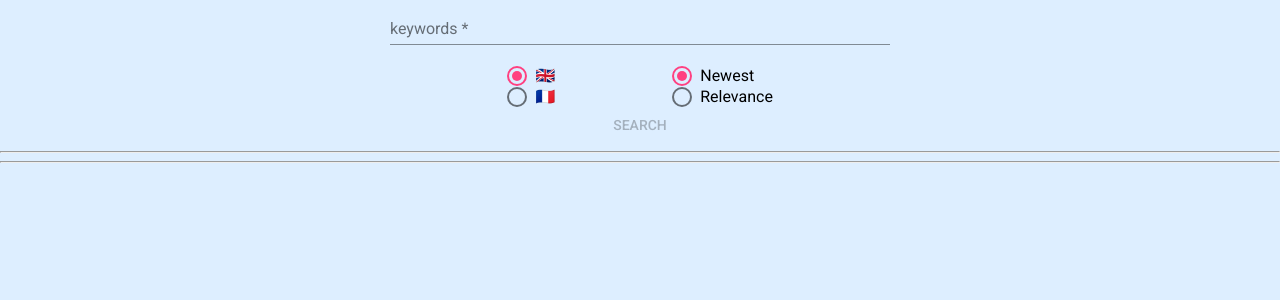
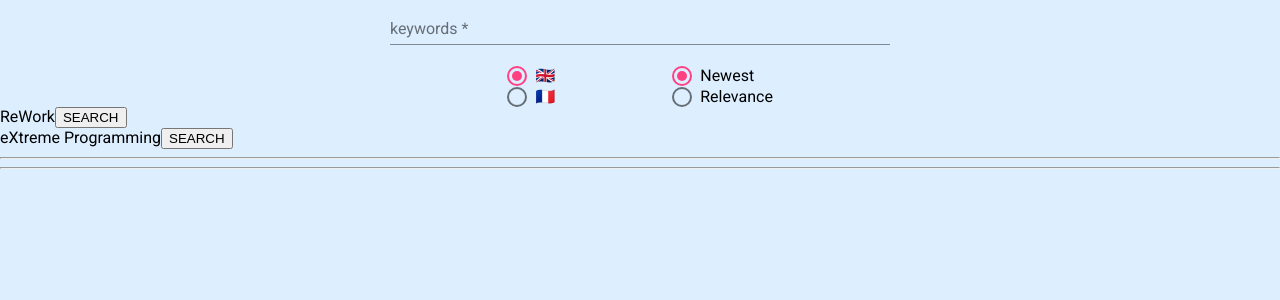
Before and after one commit to wishtack-training/wt-training-angular, an Angular app: page / in a window 1280 px wide. Shown: the top 300 px of the page. Built offline with nearby package versions, Linux system fonts and the light colour scheme.

Commit message:
🚧 add history component

```diff
--- a/src/app/app.module.ts
+++ b/src/app/app.module.ts
@@ -11,7 +11,8 @@ import { BrowserAnimationsModule } from '@angular/platform-browser/animations';
 import { AppComponent } from './app.component';
 import { BookCardComponent } from './book-card/book-card.component';
 import { BookCarouselComponent } from './book-carousel/book-carousel.component';
-import { BookSearchComponent } from './book-search/book-search.component';
+import { BookSearchComponent } from './book-search/book-search/book-search.component';
+import { SearchHistoryComponent } from './book-search/search-history/search-history.component';
 import { CartComponent } from './cart/cart/cart.component';
 
 @NgModule({
@@ -20,7 +21,8 @@ import { CartComponent } from './cart/cart/cart.component';
     BookCarouselComponent,
     BookCardComponent,
     CartComponent,
-    BookSearchComponent
+    BookSearchComponent,
+    SearchHistoryComponent
   ],
   imports: [
     BrowserModule,
--- /dev/null
+++ b/src/app/book-search/book-query.ts
@@ -0,0 +1,15 @@
+export enum Order {
+  Newest = 'newest',
+  Relevance = 'relevance'
+}
+
+export enum Language {
+  English = 'en',
+  French = 'fr'
+}
+
+export interface BookQuery {
+  keywords: string;
+  language?: Language;
+  order?: Order;
+}
--- a/src/app/book-search/book-search.service.ts
+++ b/src/app/book-search/book-search.service.ts
@@ -4,7 +4,7 @@ import { Observable } from 'rxjs';
 import { map } from 'rxjs/operators';
 import { removeUndefinedFields } from '../../lib/remove-undefined-fields';
 import { Book, createBook } from '../cart/cart';
-import { VolumeListResponse } from './book-search.component';
+import { VolumeListResponse } from './book-search/book-search.component';
 
 @Injectable({
   providedIn: 'root'
--- a/src/app/book-search/book-search.component.html
+++ b/src/app/book-search/book-search/book-search.component.html
@@ -1,5 +1,5 @@
 <div class="book-search-form__container">
-  <form class="book-search-form" [formGroup]="searchForm" (ngSubmit)="search()">
+  <form class="book-search-form" [formGroup]="searchForm">
 
     <mat-form-field>
       <input formControlName="keywords" matInput placeholder="keywords">
@@ -21,17 +21,15 @@
 
     </div>
 
-    <button
-      mat-button
-      color="primary"
-      type="submit"
-      [disabled]="!searchForm.valid"
-    >
-      SEARCH
-    </button>
   </form>
 </div>
 
+<mc-search-history
+  [history]="[{keywords: 'ReWork'}, {keywords: 'eXtreme Programming'}]"
+  (search)="search($event)"></mc-search-history>
+
 <hr>
 
-<mc-book-card *ngFor="let book of books" [book]="book"></mc-book-card>
+<mc-book-card
+  *ngFor="let book of books"
+  [book]="book"></mc-book-card>
--- a/src/app/book-search/book-search.component.ts
+++ b/src/app/book-search/book-search/book-search.component.ts
@@ -3,18 +3,9 @@ import { Component, OnInit } from '@angular/core';
 import { FormControl, FormGroup, Validators } from '@angular/forms';
 import { Observable } from 'rxjs';
 import { debounceTime, distinctUntilChanged, onErrorResumeNext, switchMap } from 'rxjs/operators';
-import { Book } from '../cart/cart';
-import { BookSearch } from './book-search.service';
-
-export enum Order {
-  Newest = 'newest',
-  Relevance = 'relevance'
-}
-
-export enum Language {
-  English = 'en',
-  French = 'fr'
-}
+import { Book } from '../../cart/cart';
+import { BookQuery, Language, Order } from '../book-query';
+import { BookSearch } from '../book-search.service';
 
 export interface VolumeItem {
   id: string;
@@ -66,11 +57,7 @@ export class BookSearchComponent implements OnInit {
   }
 
   ngOnInit() {
-    const formValue$: Observable<{
-      keywords: string;
-      language: Language;
-      order: Order;
-    }> = this.searchForm.valueChanges;
+    const formValue$: Observable<BookQuery> = this.searchForm.valueChanges;
 
     const books$ = formValue$.pipe(
       debounceTime(100),
@@ -90,15 +77,8 @@ export class BookSearchComponent implements OnInit {
     books$.subscribe(books => (this.books = books));
   }
 
-  search() {
-    const {keywords, language, order} = this.searchForm.value;
+  search(bookQuery: BookQuery) {
+    this.searchForm.patchValue(bookQuery);
+  }
 
-    this._bookSearch
-      .search({
-        keywords,
-        language,
-        order
-      })
-      .subscribe(books => (this.books = books));
-  }
 }
--- /dev/null
+++ b/src/app/book-search/search-history/search-history.component.html
@@ -0,0 +1,4 @@
+<div *ngFor="let query of history">
+  <span>{{ query.keywords }}</span>
+  <button (click)="onSearch(query)">SEARCH</button>
+</div>
--- /dev/null
+++ b/src/app/book-search/search-history/search-history.component.ts
@@ -0,0 +1,17 @@
+import { Component, EventEmitter, Input, Output } from '@angular/core';
+import { BookQuery } from '../book-query';
+
+@Component({
+  selector: 'mc-search-history',
+  templateUrl: './search-history.component.html',
+  styleUrls: ['./search-history.component.css']
+})
+export class SearchHistoryComponent {
+
+  @Input() history: BookQuery[];
+  @Output() search = new EventEmitter<BookQuery>();
+
+  onSearch(query: BookQuery) {
+    this.search.emit(query);
+  }
+}
```
Also changed, not shown: src/app/book-search/book-search/book-search.component.css (renamed from src/app/book-search/book-search.component.css), src/app/book-search/search-history/search-history.component.css (added).
